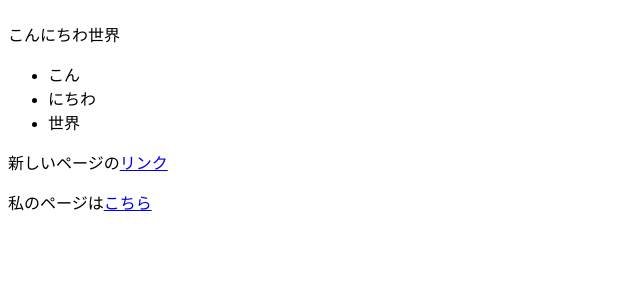
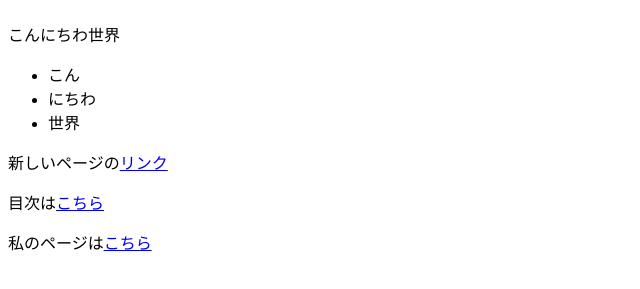
Before and after one commit to indrajuliawan/WebTest0519, a plain HTML site: page index.html in a window 1280 px wide. Shown: the part 95-384 px from the top of the page, without its empty margins (0-640 px from the left). Drawn offline with Linux system fonts and the light colour scheme.

Commit message:
Create index.html

```diff
--- a/index.html
+++ b/index.html
@@ -16,6 +16,7 @@
   <li>世界</li>
 </ul>
 <p>新しいページの<a href="newpage.html">リンク</a></p>
+<p>目次は<a href="mokuji.html">こちら</a></p>
 <p>私のページは<a href="http://indrajuliawan.com/">こちら</a></p>
 </body>
 </html>
```
